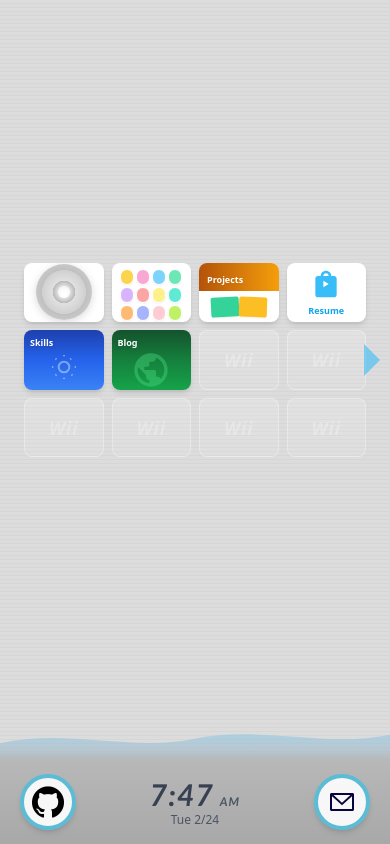
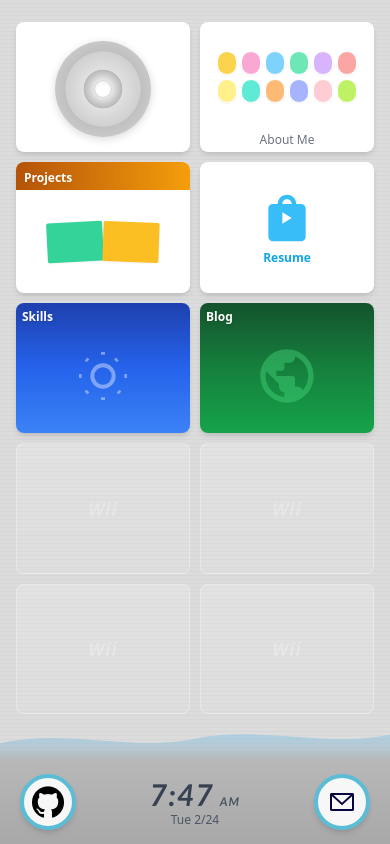
Before and after one commit to hiimkimchi/hiimkimchi.github.io, a React (Vite) app in the folder bryan-website/: page / in a window 390 px wide. Built offline with nearby package versions, Linux system fonts and the light colour scheme.

Commit message:
flex channel view for mobile

```diff
--- a/bryan-website/src/index.css
+++ b/bryan-website/src/index.css
@@ -11,7 +11,7 @@
 
   body {
     font-family: system-ui, -apple-system, "Segoe UI", Roboto, sans-serif;
-    overflow: hidden;
+    overflow-x: hidden;
     -webkit-font-smoothing: antialiased;
     -moz-osx-font-smoothing: grayscale;
     user-select: none;
@@ -20,8 +20,7 @@
 
   #root {
     width: 100vw;
-    height: 100vh;
-    overflow: hidden;
+    min-height: 100vh;
   }
 
   button:hover,
--- a/bryan-website/src/pages/AboutMe.tsx
+++ b/bryan-website/src/pages/AboutMe.tsx
@@ -3,7 +3,7 @@ import BottomBar from "../components/BottomBar";
 
 export default function AboutMe() {
   return (
-    <div className="wii-bg h-screen flex flex-col">
+    <div className="wii-bg min-h-screen flex flex-col">
       <div className="flex-1 flex flex-col items-center justify-center px-6 sm:px-10 md:px-20">
         <h1 className="text-3xl sm:text-4xl md:text-5xl font-bold text-gray-700 mb-4">
           About Me
--- a/bryan-website/src/pages/Blog.tsx
+++ b/bryan-website/src/pages/Blog.tsx
@@ -3,7 +3,7 @@ import BottomBar from "../components/BottomBar";
 
 export default function Blog() {
   return (
-    <div className="wii-bg h-screen flex flex-col">
+    <div className="wii-bg min-h-screen flex flex-col">
       <div className="flex-1 flex flex-col items-center justify-center px-6 sm:px-10 md:px-20">
         <h1 className="text-3xl sm:text-4xl md:text-5xl font-bold text-gray-700 mb-4">
           Blog
--- a/bryan-website/src/pages/Homescreen.tsx
+++ b/bryan-website/src/pages/Homescreen.tsx
@@ -18,30 +18,30 @@ const AVATAR_COLORS = [
 
 export default function Homescreen() {
   return (
-    <div className="wii-bg h-screen flex flex-col">
+    <div className="wii-bg min-h-screen flex flex-col">
       {/* Channel Grid Area */}
-      <div className="flex-1 flex items-center justify-center px-6 sm:px-10 md:px-20 relative">
-        <div className="grid grid-cols-4 gap-2 sm:gap-3 md:gap-4 w-full max-w-5xl">
-          {/* === Row 1 === */}
-
+      <div className="flex-1 flex items-center justify-center px-4 sm:px-8 md:px-16 relative mt-4">
+        <div className="grid grid-cols-2 md:grid-cols-3 lg:grid-cols-4 gap-2.5 sm:gap-3.5 md:gap-4 w-full max-w-5xl">
           {/* Disc Channel → Home */}
-          <ChannelTile className="bg-white items-center justify-center">
-            <div className="wii-disc w-14 h-14 sm:w-20 sm:h-20 md:w-24 md:h-24 rounded-full flex items-center justify-center">
-              <div className="w-3 h-3 sm:w-4 sm:h-4 rounded-full bg-white shadow-inner" />
+          <ChannelTile className="bg-white pt-3 pb-2 flex flex-col items-center">
+            <div className="flex-1 flex items-center justify-center">
+              <div className="wii-disc w-24 h-24 rounded-full flex items-center justify-center">
+                <div className="w-4 h-4 rounded-full bg-white shadow-inner" />
+              </div>
             </div>
           </ChannelTile>
 
           {/* Mii Channel → About Me */}
           <ChannelTile className="bg-white" to="/about">
-            <div className="flex-1 flex flex-wrap items-center justify-center gap-0.5 sm:gap-1 p-1.5 sm:p-2.5 content-center">
+            <div className="flex-1 flex flex-wrap items-center justify-center gap-1 p-2 content-center">
               {AVATAR_COLORS.map((color, i) => (
                 <div
                   key={i}
-                  className={`w-3.5 h-4 sm:w-5 sm:h-6 md:w-6 md:h-7 rounded-full ${color} border border-white shadow-sm`}
+                  className={`w-5 h-6 rounded-full ${color} border border-white shadow-sm`}
                 />
               ))}
             </div>
-            <div className="text-[9px] sm:text-[11px] md:text-xs text-gray-500 pb-1 sm:pb-1.5 text-center font-medium">
+            <div className="text-xs sm:text-sm text-gray-500 pb-1 sm:pb-1.5 text-center font-medium">
               About Me
             </div>
           </ChannelTile>
@@ -49,42 +49,40 @@ export default function Homescreen() {
           {/* Photo Channel → Projects */}
           <ChannelTile className="bg-white" to="/projects">
             <div className="bg-gradient-to-r from-amber-700 to-amber-500 px-2 py-0.5 sm:py-1 w-full">
-              <span className="text-white text-[9px] sm:text-[11px] md:text-xs font-bold drop-shadow-sm">
+              <span className="text-white text-xs sm:text-sm font-bold drop-shadow-sm">
                 Projects
               </span>
             </div>
             <div className="flex-1 flex items-center justify-center gap-1 sm:gap-1.5 p-1.5 sm:p-2">
-              <div className="w-7 h-5 sm:w-10 sm:h-8 md:w-14 md:h-10 bg-emerald-400 rounded-sm shadow-sm -rotate-3" />
-              <div className="w-7 h-5 sm:w-10 sm:h-8 md:w-14 md:h-10 bg-amber-400 rounded-sm shadow-sm rotate-2 -ml-1" />
-              <div className="hidden sm:block w-10 h-8 md:w-14 md:h-10 bg-sky-400 rounded-sm shadow-sm -rotate-1 -ml-1" />
+              <div className="w-14 h-10 bg-emerald-400 rounded-sm shadow-sm -rotate-3" />
+              <div className="w-14 h-10 bg-amber-400 rounded-sm shadow-sm rotate-2 -ml-1" />
+              <div className="hidden sm:block w-14 h-10 bg-sky-400 rounded-sm shadow-sm -rotate-1 -ml-1" />
             </div>
           </ChannelTile>
 
           {/* Wii Shop Channel → Resume */}
           <ChannelTile className="bg-white items-center justify-center gap-1 sm:gap-2" to="/resume">
             <svg
-              className="w-8 h-8 sm:w-10 sm:h-10 md:w-14 md:h-14 text-sky-400"
+              className="w-14 h-14 text-sky-400"
               fill="currentColor"
               viewBox="0 0 24 24"
             >
               <path d="M18 6h-2c0-2.21-1.79-4-4-4S8 3.79 8 6H6c-1.1 0-2 .9-2 2v12c0 1.1.9 2 2 2h12c1.1 0 2-.9 2-2V8c0-1.1-.9-2-2-2zm-6-2c1.1 0 2 .9 2 2h-4c0-1.1.9-2 2-2zm-2 10V9.5l4 2.5-4 2.5V14z" />
             </svg>
-            <span className="text-[9px] sm:text-[11px] md:text-xs text-sky-500 font-bold">
+            <span className="text-xs sm:text-sm text-sky-500 font-bold">
               Resume
             </span>
           </ChannelTile>
 
-          {/* === Row 2 === */}
-
           {/* Forecast Channel → Skills */}
           <ChannelTile className="bg-gradient-to-b from-blue-800 via-blue-600 to-blue-500" to="/skills">
             <div className="p-1.5 sm:p-2.5 md:p-3 flex flex-col h-full">
-              <span className="text-white text-[9px] sm:text-[11px] md:text-xs font-bold drop-shadow">
+              <span className="text-white text-xs sm:text-sm font-bold drop-shadow">
                 Skills
               </span>
               <div className="flex-1 flex items-center justify-center">
                 <svg
-                  className="w-8 h-8 sm:w-12 sm:h-12 md:w-16 md:h-16 text-white/40"
+                  className="w-16 h-16 text-white/40"
                   fill="none"
                   stroke="currentColor"
                   strokeWidth={1.5}
@@ -99,12 +97,12 @@ export default function Homescreen() {
           {/* News Channel → Blog */}
           <ChannelTile className="bg-gradient-to-b from-green-900 via-green-700 to-green-600" to="/blog">
             <div className="p-1.5 sm:p-2.5 md:p-3 flex flex-col h-full">
-              <span className="text-white text-[9px] sm:text-[11px] md:text-xs font-bold drop-shadow">
+              <span className="text-white text-xs sm:text-sm font-bold drop-shadow">
                 Blog
               </span>
               <div className="flex-1 flex items-center justify-center">
                 <svg
-                  className="w-10 h-10 sm:w-14 sm:h-14 md:w-16 md:h-16 text-green-400/40"
+                  className="w-16 h-16 text-green-400/40"
                   fill="currentColor"
                   viewBox="0 0 24 24"
                 >
@@ -117,24 +115,9 @@ export default function Homescreen() {
           {/* Empty tiles */}
           <ChannelTile isEmpty />
           <ChannelTile isEmpty />
-
-          {/* === Row 3 === */}
-          <ChannelTile isEmpty />
-          <ChannelTile isEmpty />
           <ChannelTile isEmpty />
           <ChannelTile isEmpty />
         </div>
-
-        {/* Right navigation arrow */}
-        <button className="absolute right-1 sm:right-4 md:right-10 top-1/2 -translate-y-1/2 text-sky-400/60 hover:text-sky-400 transition-colors bg-transparent border-0 cursor-pointer p-1">
-          <svg
-            className="w-5 h-8 sm:w-6 sm:h-12 md:w-8 md:h-14"
-            fill="currentColor"
-            viewBox="0 0 24 40"
-          >
-            <path d="M2 0 L22 20 L2 40 Z" />
-          </svg>
-        </button>
       </div>
 
       {/* Bottom Bar */}
--- a/bryan-website/src/pages/Projects.tsx
+++ b/bryan-website/src/pages/Projects.tsx
@@ -3,7 +3,7 @@ import BottomBar from "../components/BottomBar";
 
 export default function Projects() {
   return (
-    <div className="wii-bg h-screen flex flex-col">
+    <div className="wii-bg min-h-screen flex flex-col">
       <div className="flex-1 flex flex-col items-center justify-center px-6 sm:px-10 md:px-20">
         <h1 className="text-3xl sm:text-4xl md:text-5xl font-bold text-gray-700 mb-4">
           Projects
--- a/bryan-website/src/pages/Resume.tsx
+++ b/bryan-website/src/pages/Resume.tsx
@@ -3,7 +3,7 @@ import BottomBar from "../components/BottomBar";
 
 export default function Resume() {
   return (
-    <div className="wii-bg h-screen flex flex-col">
+    <div className="wii-bg min-h-screen flex flex-col">
       <div className="flex-1 flex flex-col items-center justify-center px-6 sm:px-10 md:px-20">
         <h1 className="text-3xl sm:text-4xl md:text-5xl font-bold text-gray-700 mb-4">
           Resume
--- a/bryan-website/src/pages/Skills.tsx
+++ b/bryan-website/src/pages/Skills.tsx
@@ -3,7 +3,7 @@ import BottomBar from "../components/BottomBar";
 
 export default function Skills() {
   return (
-    <div className="wii-bg h-screen flex flex-col">
+    <div className="wii-bg min-h-screen flex flex-col">
       <div className="flex-1 flex flex-col items-center justify-center px-6 sm:px-10 md:px-20">
         <h1 className="text-3xl sm:text-4xl md:text-5xl font-bold text-gray-700 mb-4">
           Skills
```
